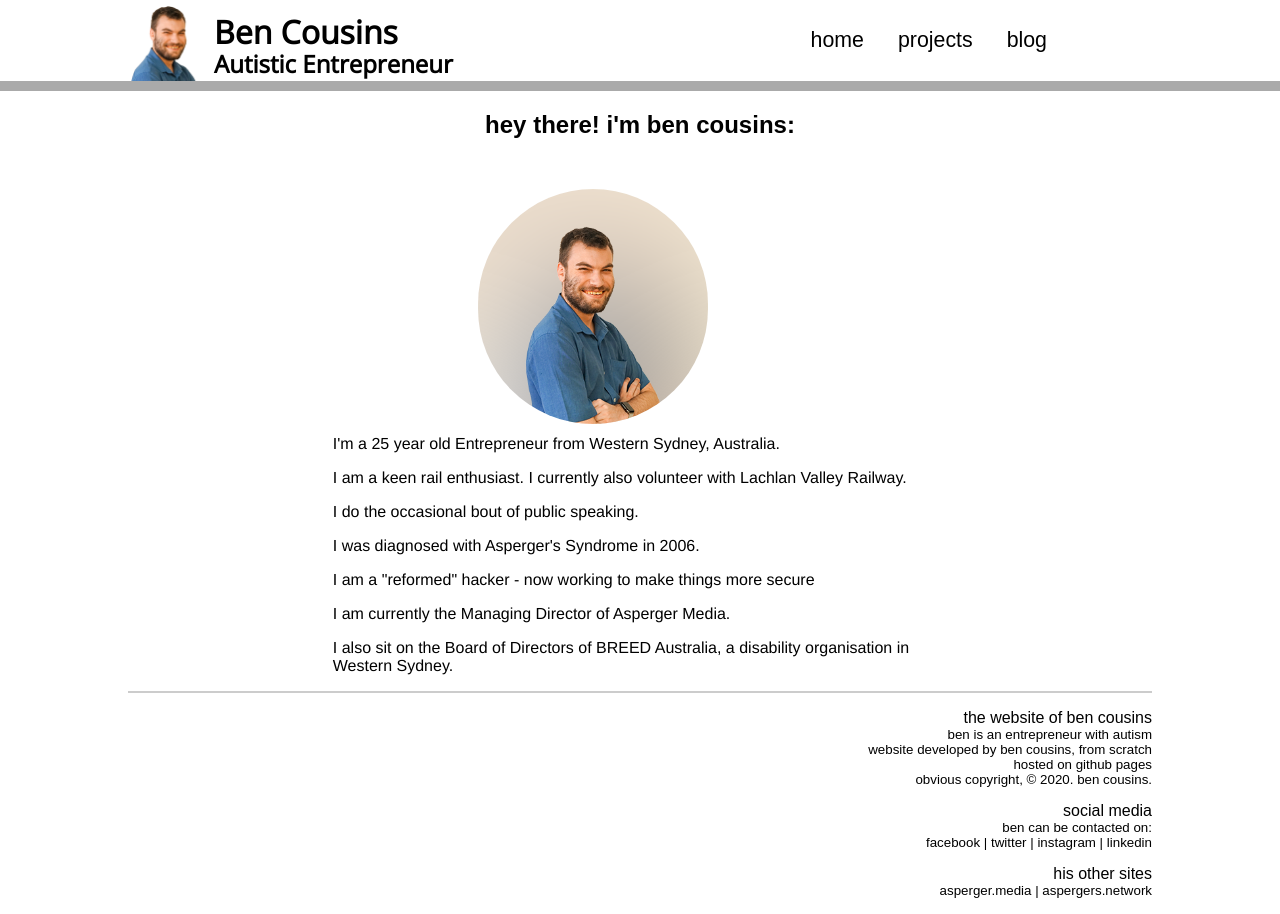
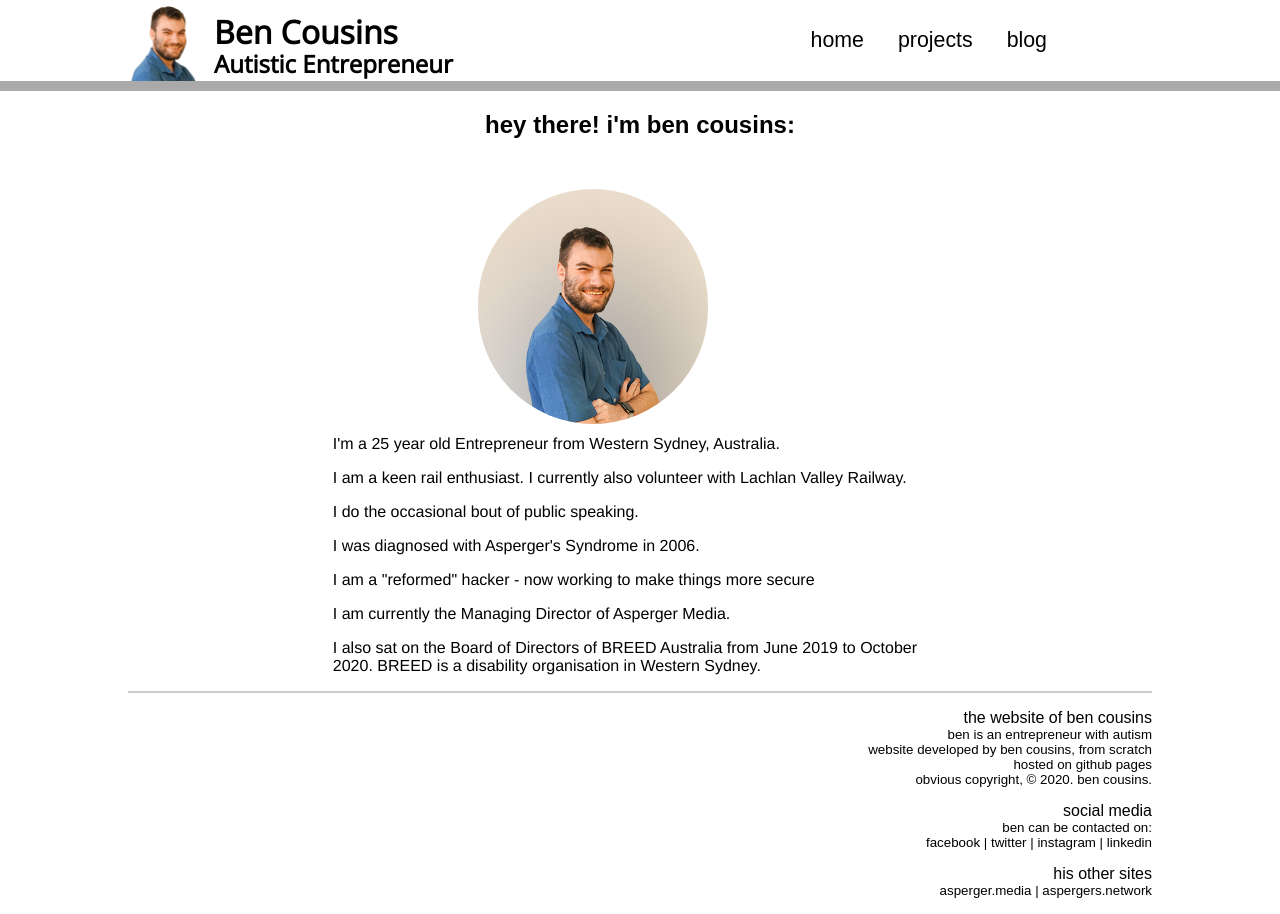
Before and after one commit to s3gunzel/bcousins.github.io, a Jekyll site: the page built from index.html, in a window 1280 px wide. Built offline with Jekyll 4.4.1, drawn with Linux system fonts in a browser that asks for light colours; some web fonts are replaced.

Commit message:
Updated personal profile, I am no longer a director of BREED Australia.

```diff
--- a/index.html
+++ b/index.html
@@ -15,7 +15,7 @@ title: Ben Cousins | Autistic Entrepreneur
             <p>I was diagnosed with Asperger's Syndrome in 2006. </p>
             <p>I am a "reformed" hacker - now working to make things more secure</p>
             <p>I am currently the Managing Director of Asperger Media.</p>
-            <p>I also sit on the Board of Directors of BREED Australia, a disability organisation in Western Sydney.</p>
+            <p>I also sat on the Board of Directors of BREED Australia from June 2019 to October 2020. BREED is a disability organisation in Western Sydney.</p>
         </div>
     </div>
     <br style="clear: both;">
```
